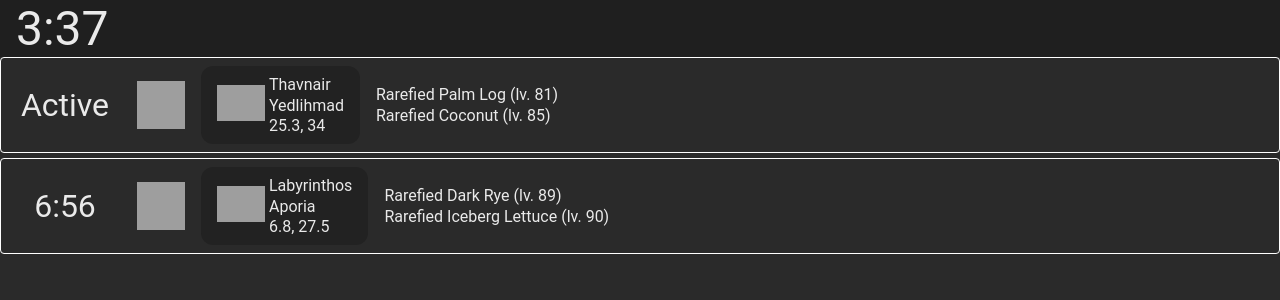
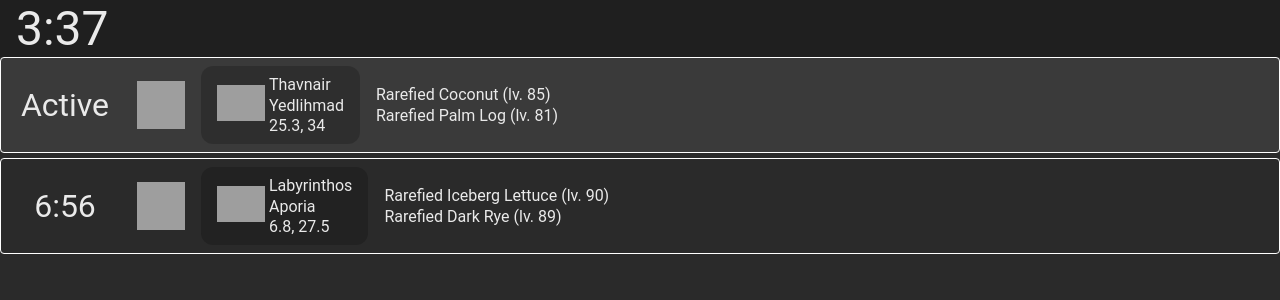
Before and after one commit to YouHaveTrouble/DiscipleOfLand, a Vue app: page / in a window 1280 px wide. Shown: the top 300 px of the page. Built offline with nearby package versions, Linux system fonts and the light colour scheme; grey boxes are pictures that could not be loaded.

Commit message:
fix up some things

```diff
--- a/src/App.vue
+++ b/src/App.vue
@@ -56,6 +56,7 @@ export default defineComponent({
     }
   },
   async mounted() {
+    this.eorzeaTime = new EorzeaTime();
     setInterval(() => {
       this.eorzeaTime = new EorzeaTime();
     }, 500);
--- a/src/components/GatheringNode.vue
+++ b/src/components/GatheringNode.vue
@@ -1,5 +1,5 @@
 <template>
-  <article class="node">
+  <article class="node" :class="{active: gatheringNode.isActive(eorzeaTime)}">
     <div class="timer">
       {{
         gatheringNode.isActive(eorzeaTime) ? 'Active' : prettyTimer(gatheringNode.getSecondsToNextActiveTime(eorzeaTime))
@@ -73,6 +73,13 @@ export default defineComponent({
 </script>
 
 <style scoped lang="scss">
+
+@keyframes pulsing {
+  0% {background-color: rgba(255,255,255, 0.05);}
+  50% {background-color: rgba(255,255,255, 0.075);}
+  100% {background-color: rgba(255,255,255, 0.05);}
+}
+
 .node {
   display: flex;
   flex-direction: row;
@@ -83,6 +90,10 @@ export default defineComponent({
   border: 1px solid #fff;
   padding: 0.5rem;
   border-radius: 0.25rem;
+
+  &.active {
+    animation: infinite pulsing 6s;
+  }
 
   .timer {
     min-width: 7rem;
--- a/src/components/SortedNodeList.vue
+++ b/src/components/SortedNodeList.vue
@@ -42,6 +42,11 @@ export default defineComponent(
           this.displayNodes = this.nodes;
         }
       },
+      displayNodes: {
+        handler() {
+          this.sortListByTime();
+        }
+      },
       eorzeaTime: {
         immediate: true,
         handler(newValue, oldValue) {
@@ -64,8 +69,9 @@ export default defineComponent(
         });
       },
     },
-    mounted() {
+    async mounted() {
       this.displayNodes = this.nodes;
+      this.sortListByTime();
     },
   }
 );
--- a/src/entities/Item.ts
+++ b/src/entities/Item.ts
@@ -3,23 +3,11 @@ export default class Item {
   readonly id: string;
   readonly name: string;
   readonly level: number;
-  readonly scripType: ScripType | null;
 
   constructor(id: string, data: {[key: string]: number | string | undefined}) {
     this.id = id;
     this.name = data?.name as string;
     this.level = data?.level as number;
-    const scripType: string | undefined = data?.scripType as string;
-    if (scripType != undefined) {
-      this.scripType = typeof data?.scripType === "string" ? scripType.toUpperCase() as ScripType : null;
-    } else {
-      this.scripType = null;
-    }
   }
 
 }
-
-enum ScripType {
-  WHITE = 'white',
-  PURPLE = 'purple',
-}
--- a/src/entities/Node.ts
+++ b/src/entities/Node.ts
@@ -28,6 +28,7 @@ export default class Node {
     this.times = times;
     this.items = items;
     this.nearestAetheryte = nearestAetheryte;
+    items.sort((a, b) => b.level - a.level);
   }
 
   isActive(eorzeaTime: EorzeaTime): boolean {
```
